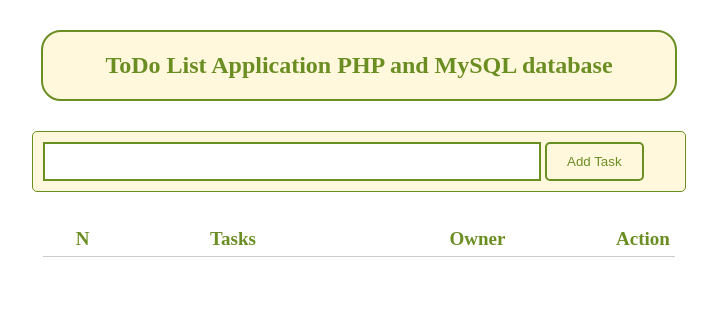
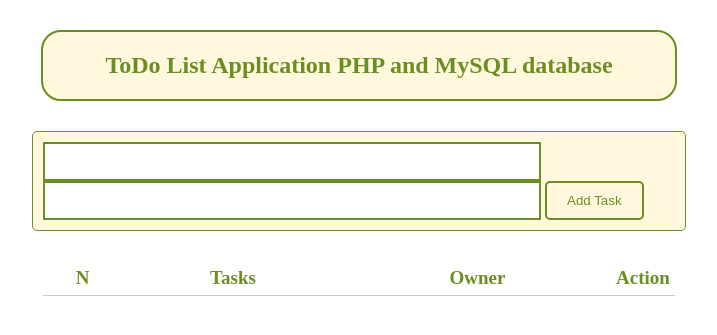
Before and after one commit to ybakshi/TaskListDB, a PHP site: page / in a window 1280 px wide. Shown: the top 335 px of the page, without its empty margins (281-998 px from the left). Run offline with PHP 8.4, Linux system fonts and the light colour scheme; data that the repository does not hold is empty.

Commit message:
Update index.php

```diff
--- a/index.php
+++ b/index.php
@@ -63,6 +63,7 @@
 			<p><?php echo $errors; ?></p>
 		<?php } ?>
 		<input type="text" name="task" class="task_input">
+        <input type="text" name="owner" class="task_input">
 		<button type="submit" name="submit" id="add_btn" class="add_btn">Add Task</button>
 	</form>
 
```
